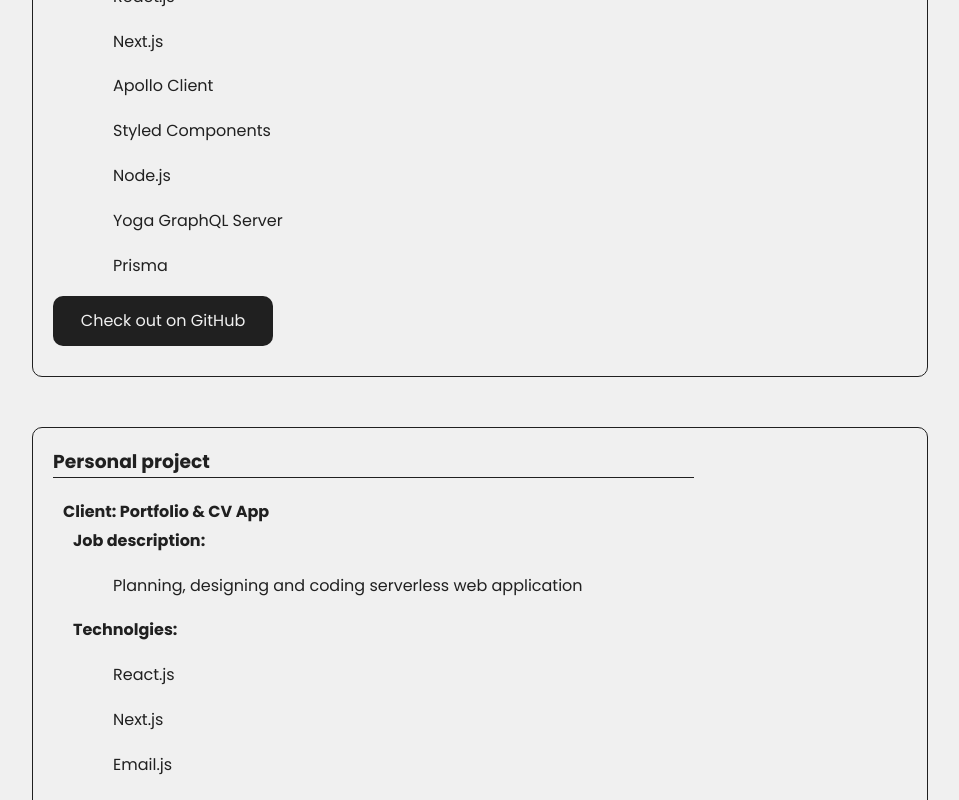
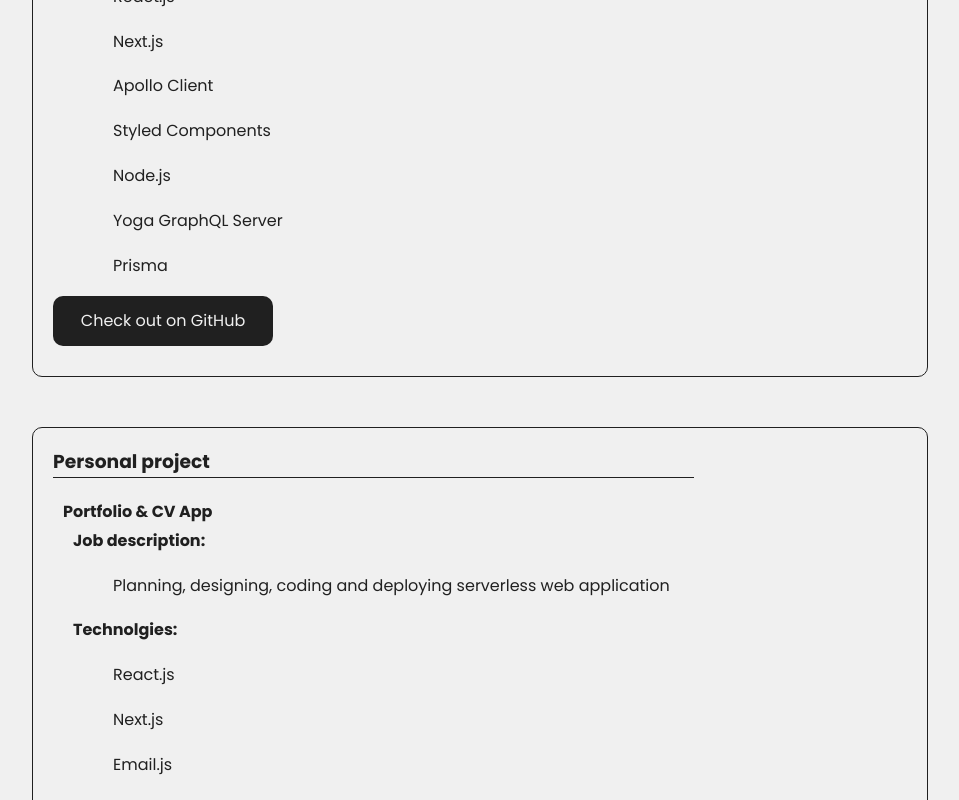
Before and after one commit to unizdmate/portfolio-redesign, a Next.js app: page /projects in a window 1280 px wide. Shown: the part 1409-2209 px from the top of the page, without its empty margins (160-1119 px from the left). Built offline with nearby package versions, Linux system fonts and the light colour scheme.

Commit message:
more typos fixed

```diff
--- a/components/ProjectsComponent.js
+++ b/components/ProjectsComponent.js
@@ -1,4 +1,3 @@
-import styles from "../styles/ProjectsList.module.css";
 import ProjectsList from "./ProjectsList";
 
 const ProjectsComponent = () => {
--- a/components/SingleProject.js
+++ b/components/SingleProject.js
@@ -9,7 +9,7 @@
         <h3>{employer}</h3>
       </div>
       <div className={styles.single__project__client}>
-        <h4>Client: {client}</h4>
+        <h4>{client}</h4>
       </div>
       <div className={styles.txt__container}>
         <b>Job description: </b>
--- a/data/projects.js
+++ b/data/projects.js
@@ -2,7 +2,7 @@
   {
     id: 1,
     employer: "Lemon Mint d.o.o.",
-    client: "Jadrolinija",
+    client: "Client: Jadrolinija",
     jobDescription: [
       "Designing and implementing UI components such as: Icon Button, Loading Indicator and Toggle Switch",
       "Implementing React compoment to render all the coastal and island ports",
@@ -13,7 +13,7 @@
   {
     id: 2,
     employer: "Lemon Mint d.o.o.",
-    client: "Noor Takaful - Ethical Insurance",
+    client: "Client: Noor Takaful - Ethical Insurance",
     jobDescription: [
       "Designing and implementing Header and 'double' Footer components",
       "Designing and implementing PDF output",
@@ -45,7 +45,7 @@
     employer: "Personal project",
     client: "Portfolio & CV App",
     jobDescription: [
-      "Planning, designing and coding serverless web application",
+      "Planning, designing, coding and deploying serverless web application",
     ],
     techStack: ["React.js", "Next.js", "Email.js", "Framer Motion"],
     url: "https://github.com/unizdmate/portfolio-redesign",
```
